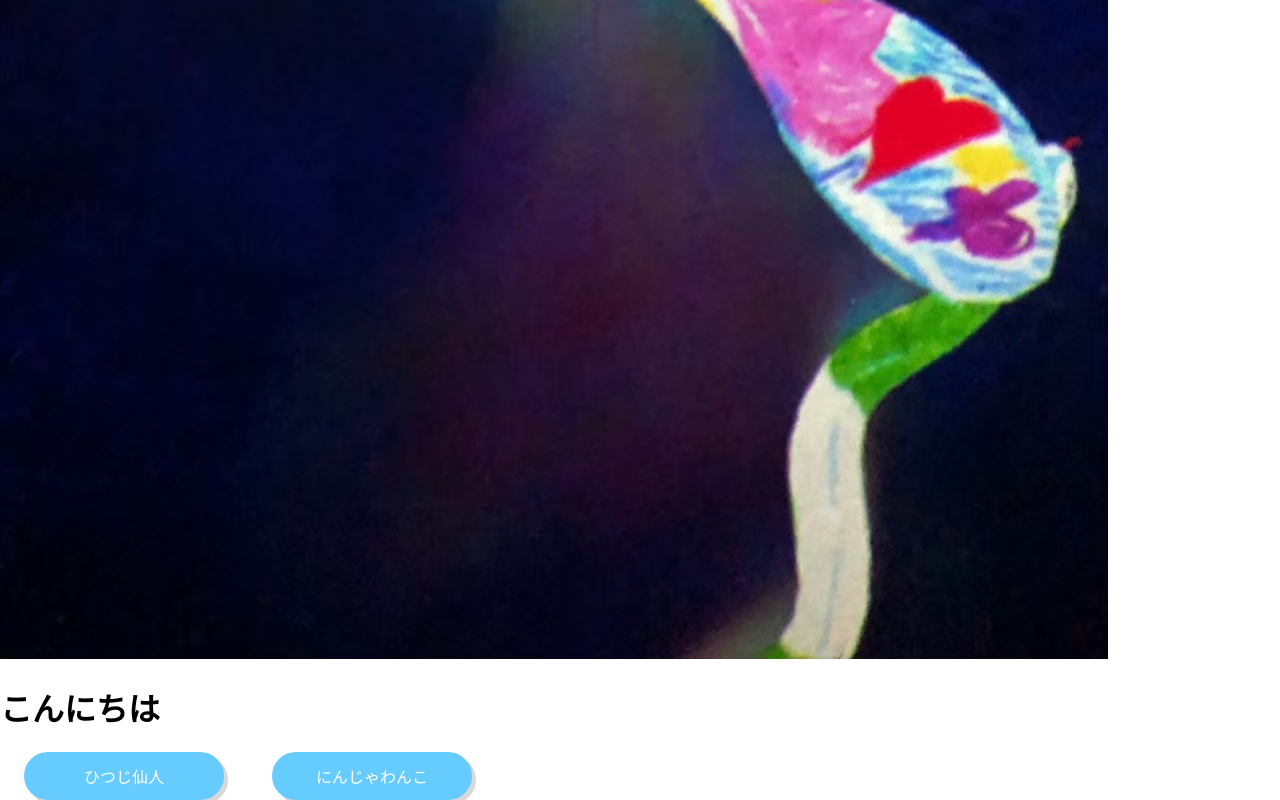
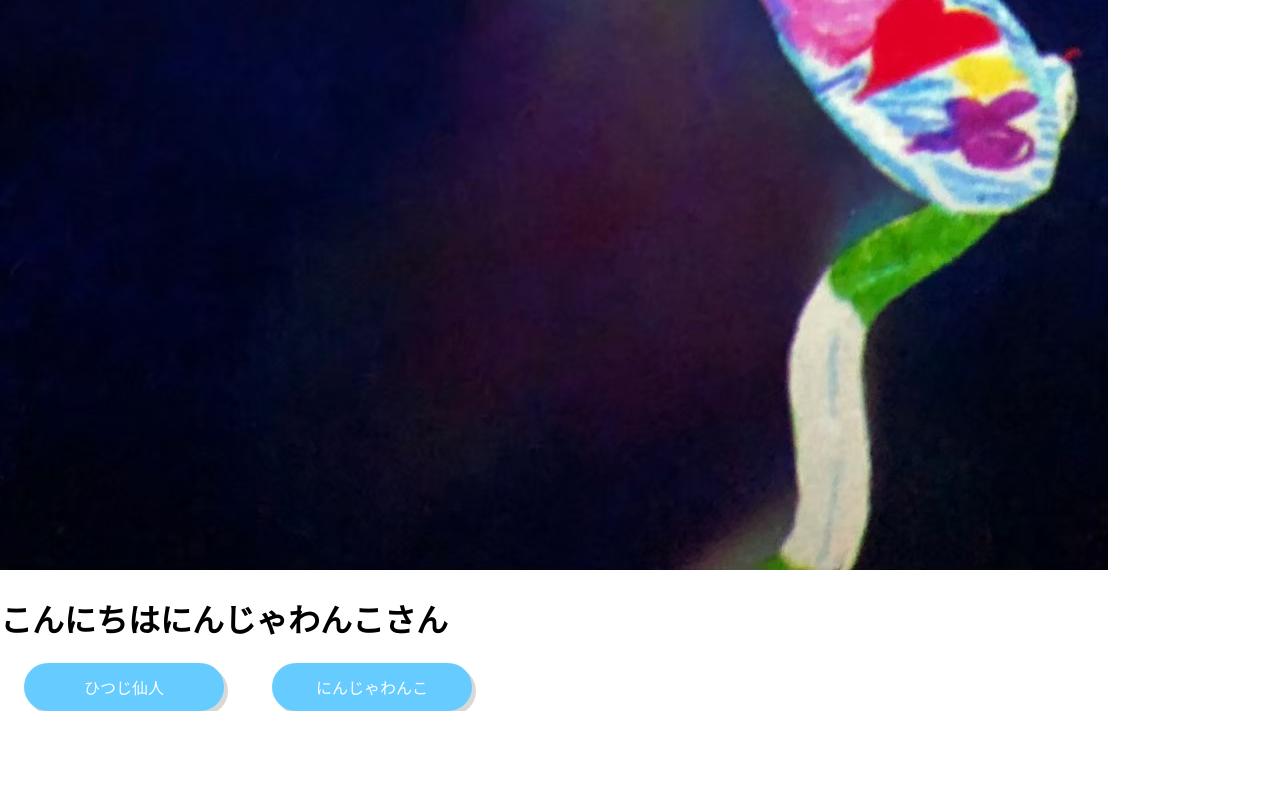
Before and after one commit to stamander/challenge_react, a React (Create React App) app: page / in a window 1280 px wide. Shown: the part 908-1708 px from the top of the page. After the commit the page ends 1619 px from the top, so only its background shows below. Built offline with nearby package versions, Linux system fonts and the light colour scheme.

Commit message:
Update App.js

```diff
--- a/src/App.js
+++ b/src/App.js
@@ -20,12 +20,12 @@ class App extends React.Component {
     return (
       <div>
         {/* 定数nameを用いてにんじゃわんこと表示されるようにしてください */}
-    <h1>こんにちは{this.state.name}さん</h1>
+
 
         {/* 定数imgUrlを用いて画像が表示されるようにしてください */}
         <img src = {imgUrl}/>
 
-        <h1>こんにちは</h1>
+        <h1>こんにちは{this.state.name}さん</h1>
         <button onClick = {()=>{this.setState({name:'ひつじ仙人'})}}>
           ひつじ仙人
         </button>
```
